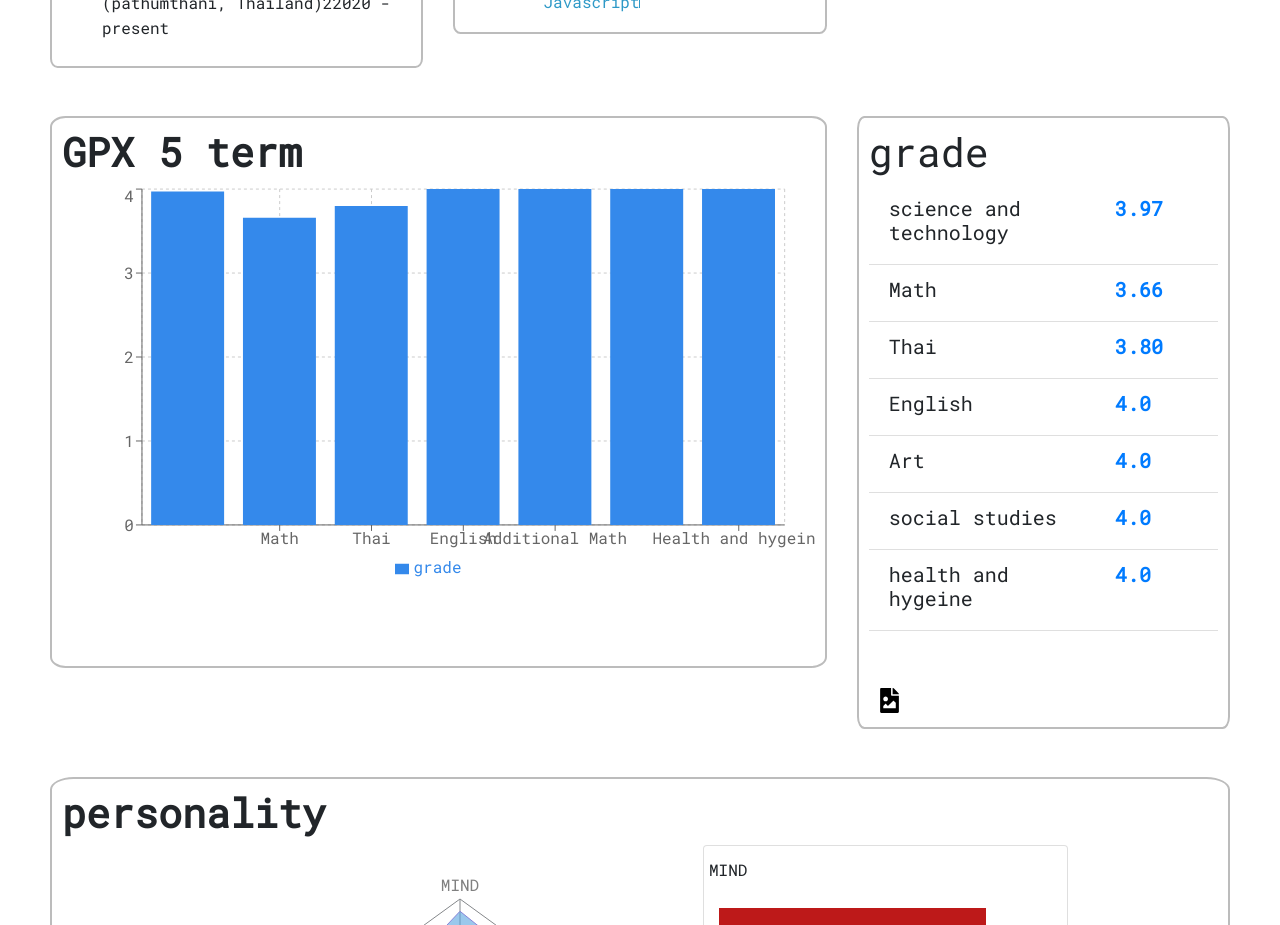
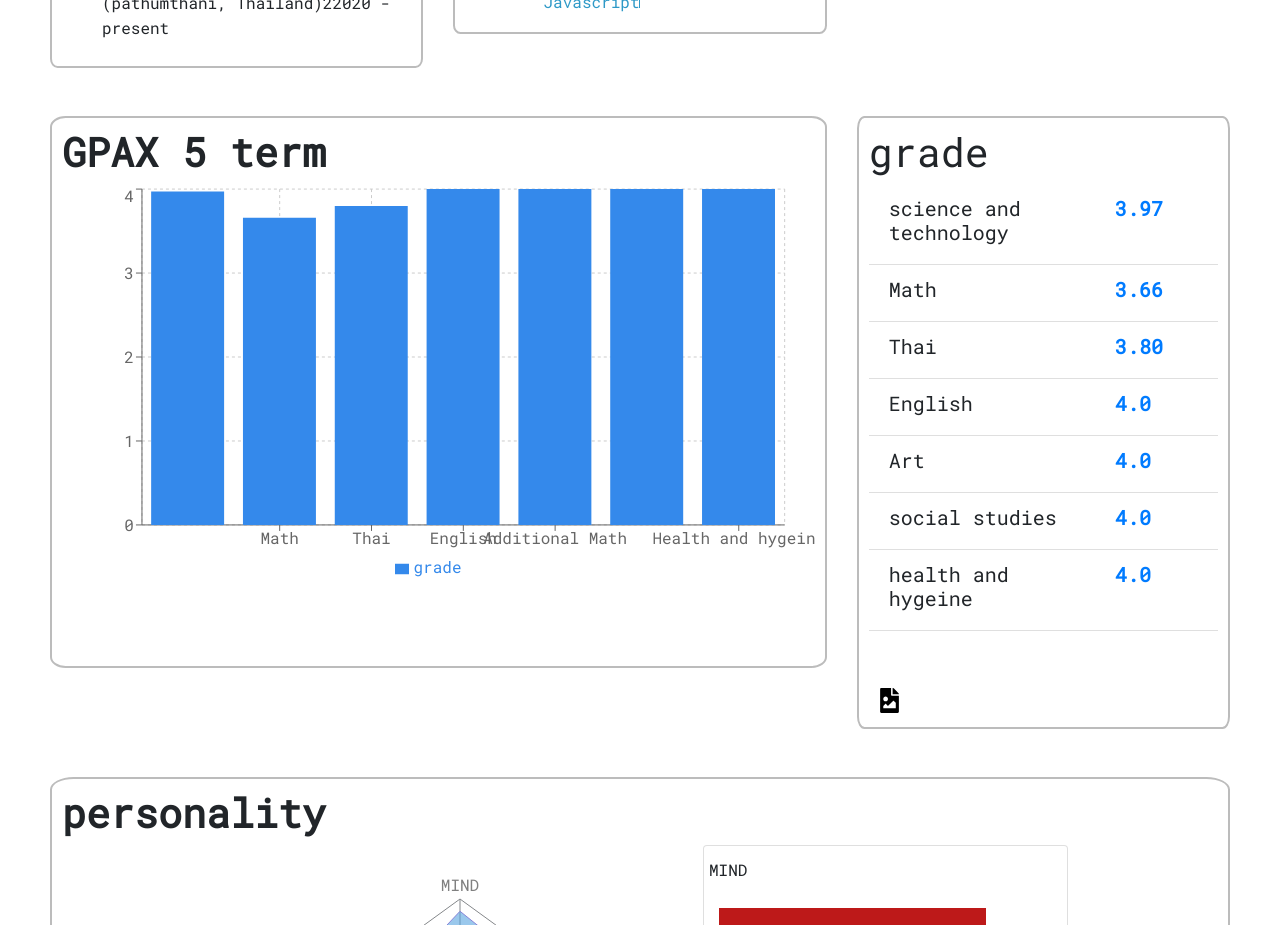
Before and after one commit to beem10101/porfolio, a React (Create React App) app: page / in a window 1280 px wide. Shown: the part 1320-2245 px from the top of the page. Built offline with nearby package versions, Linux system fonts and the light colour scheme.

Commit message:
23/12/22 22:36

```diff
--- a/src/components/Aboutme.js
+++ b/src/components/Aboutme.js
@@ -9,7 +9,6 @@ import CirclechartProgramming from './chart/CirclechartProgramming';
 import CirclechartSubject from './chart/CirclechartSubject';
 import AOS from 'aos';
 import 'aos/dist/aos.css'; // You can also use <link> for styles
-// ..
 AOS.init();
 
   const Aboutme = () => {
@@ -89,7 +88,7 @@ AOS.init();
             <div class="col-12 col-sm-6 col-md-8">
               <div className='banner-about' data-aos='fade-left'  data-aos-offset="200">
                   <h1>
-                    <b class='test-weight-bold'>GPX 5 term</b>
+                    <b class='test-weight-bold'>GPAX 5 term</b>
                   </h1>
                 <Barchart/>
                 <br/>
```
Also changed, not shown: src/App.css (+12 -6 lines).
